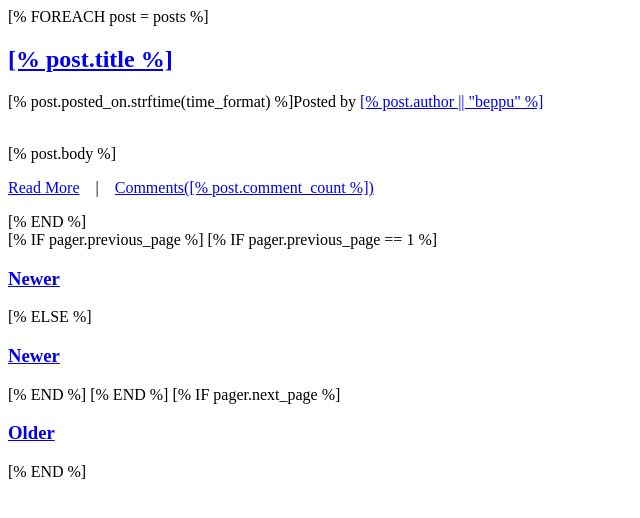
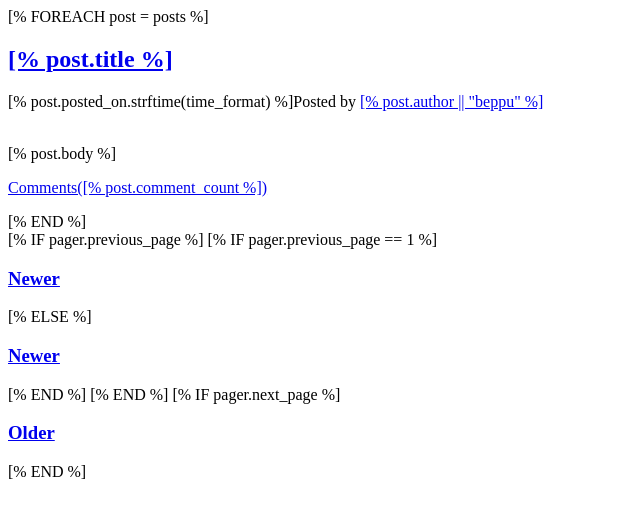
Before and after one commit to beppu/rhetoric, a plain HTML site: page share/theme/BrownStone/index.html in a window 1280 px wide. Shown: the whole page, without its empty margins (0-640 px from the left). Drawn offline with Linux system fonts and the light colour scheme.

Commit message:
removed read more link

```diff
--- a/share/theme/BrownStone/index.html
+++ b/share/theme/BrownStone/index.html
@@ -5,7 +5,7 @@
             <div style="clear: both;">&nbsp;</div>
             <div class="entry">
               [% post.body %]
-              <p class="links"><a href="[% R('Post', post.year, post.month, post.slug) %]">Read More</a>&nbsp;&nbsp;&nbsp;&nbsp;|&nbsp;&nbsp;&nbsp;&nbsp;<a href="[% R('Post', post.year, post.month, post.slug) %]#comments">Comments([% post.comment_count %])</a></p>
+              <p class="links"><a href="[% R('Post', post.year, post.month, post.slug) %]#comments">Comments([% post.comment_count %])</a></p>
             </div>
           </div>
           [% END %]
```
